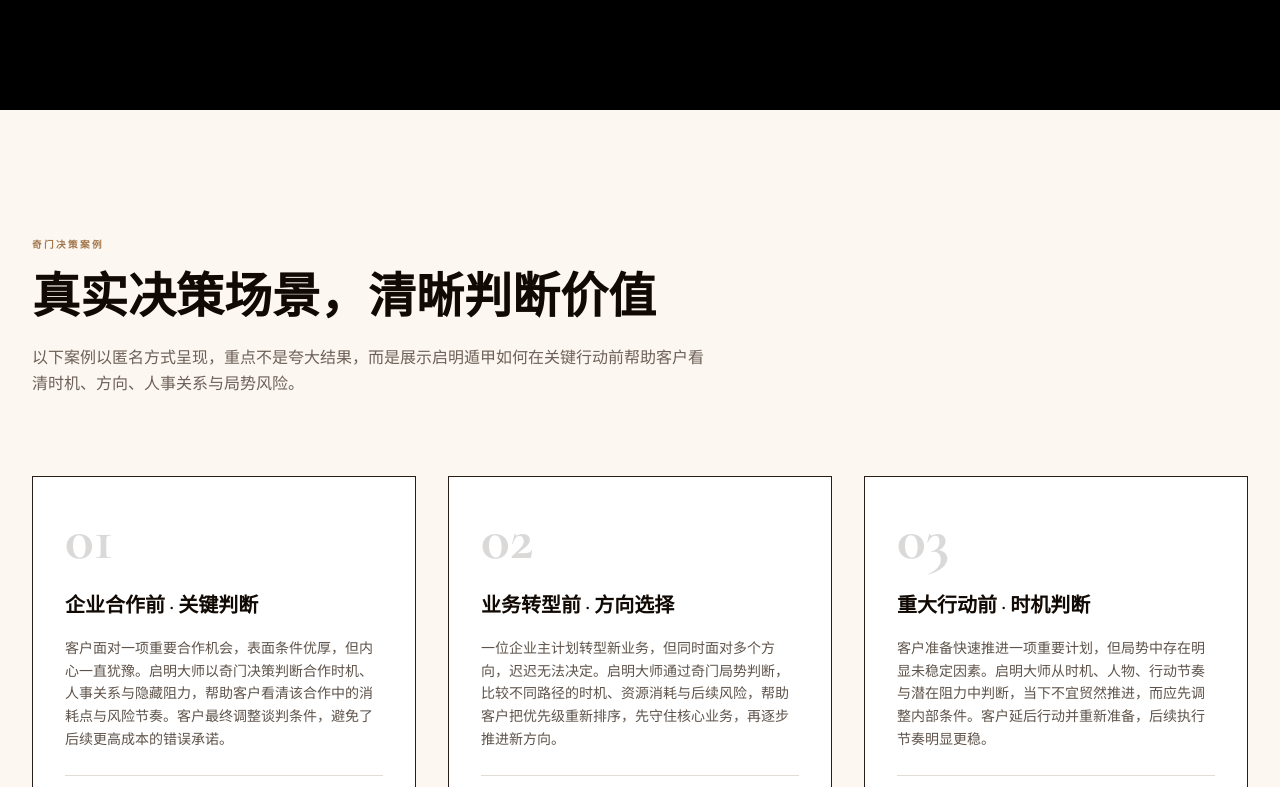
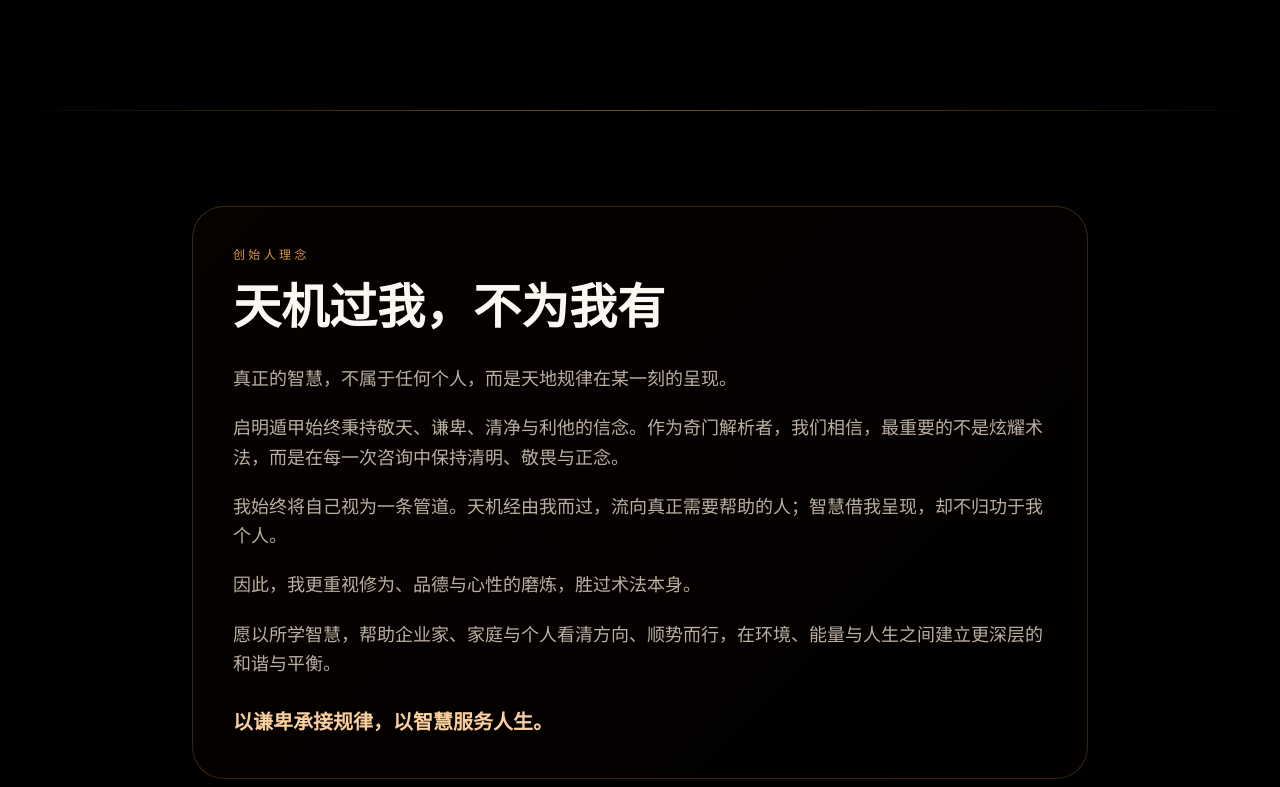
Before and after one commit to BODHIWONG/qmfeng-website, a Next.js app: page / in a window 1280 px wide. Shown: the part 5393-6180 px from the top of the page. Built offline with nearby package versions, Linux system fonts and the light colour scheme.

Commit message:
Show founder philosophy on homepage

```diff
--- a/app/page.tsx
+++ b/app/page.tsx
@@ -8,6 +8,7 @@ import BrandWorldviewSection from "@/components/brand-worldview-section";
 import ServiceCards from "@/components/service-cards";
 import DifferentiationSection from "@/components/differentiation-section";
 import QimenMasterSection from "@/components/qimen-master-section";
+import FounderPhilosophySection from "@/components/founder-philosophy-section";
 import CasesSection from "@/components/cases-section";
 import TestimonialsSection from "@/components/testimonials-section";
 import LeadCaptureForm from "@/components/lead-capture-form";
@@ -26,6 +27,7 @@ export default function Home() {
         <ServiceCards />
         <DifferentiationSection />
         <QimenMasterSection />
+        <FounderPhilosophySection />
         <CasesSection />
         <TestimonialsSection />
         <LeadCaptureForm />
```
